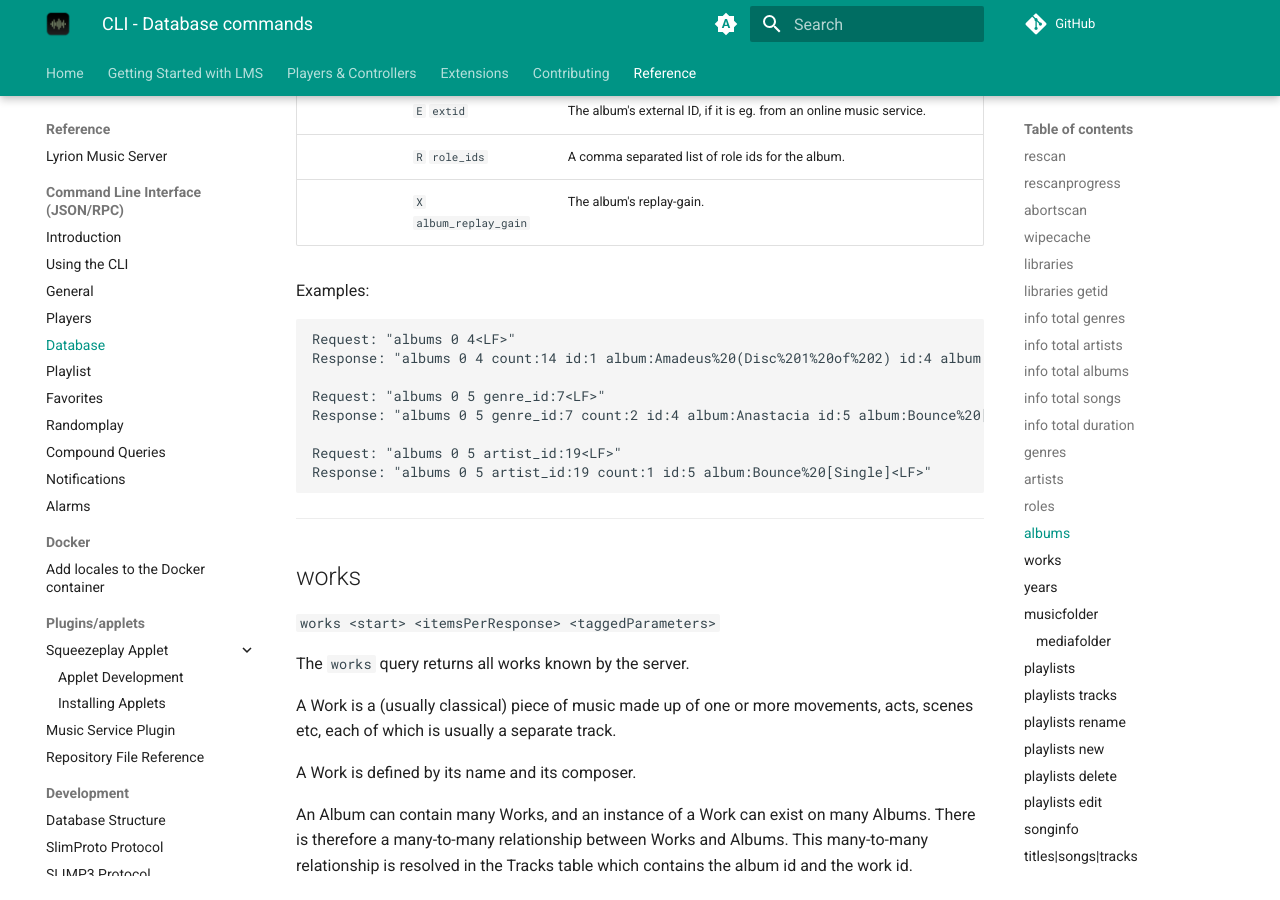
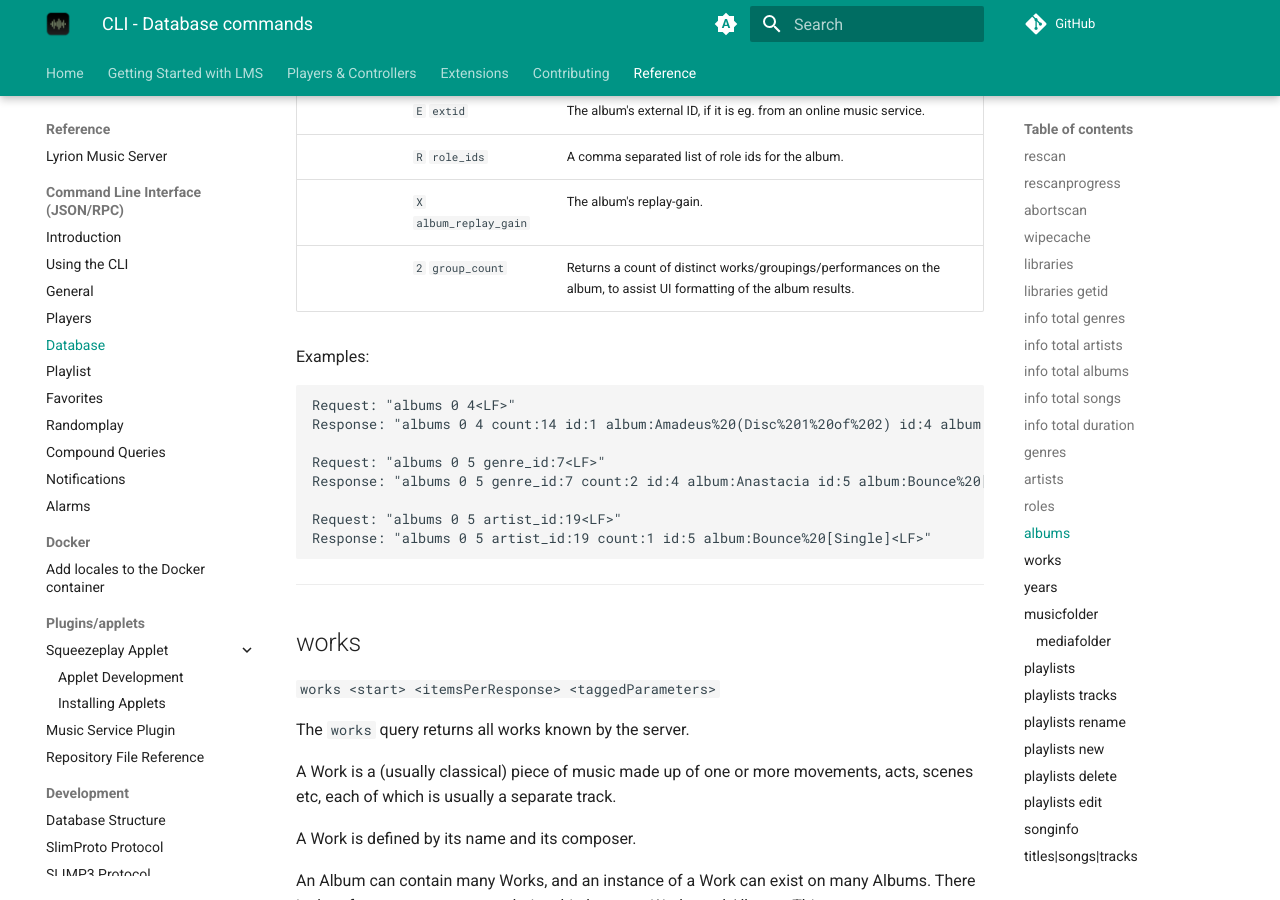
Before and after one commit to LMS-Community/lms-community.github.io, an MkDocs documentation site: the page built from docs/reference/cli/database.md, in a window 1280 px wide and 900 px high, scrolled down 11907 px. Built offline with MkDocs 1.6.1 and Material for MkDocs 9.7.7, drawn with Linux system fonts in a browser that asks for light colours; a script that is not in the unit is left out; plug-ins that fetch from the network failed and are left out; comment, search, counter and statistics services are not loaded.

Commit message:
new tag for albumsQuery group_count

````diff
--- a/docs/reference/cli/database.md
+++ b/docs/reference/cli/database.md
@@ -334,6 +334,7 @@ The `albums` query returns all albums known by the server. The results of this q
 || `E` `extid` | The album's external ID, if it is eg. from an online music service. |
 || `R` `role_ids` | A comma separated list of role ids for the album. |
 || `X` `album_replay_gain` | The album's replay-gain. |
+|| `2` `group_count` | Returns a count of distinct works/groupings/performances on the album, to assist UI formatting of the album results. |
 
 Examples:
 ```
````
